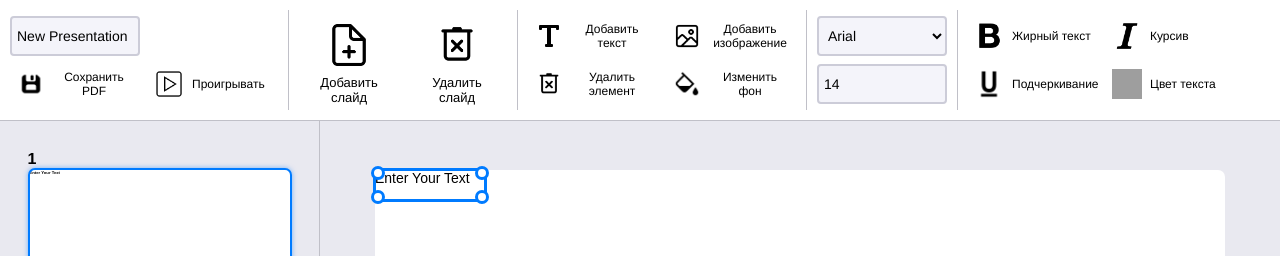
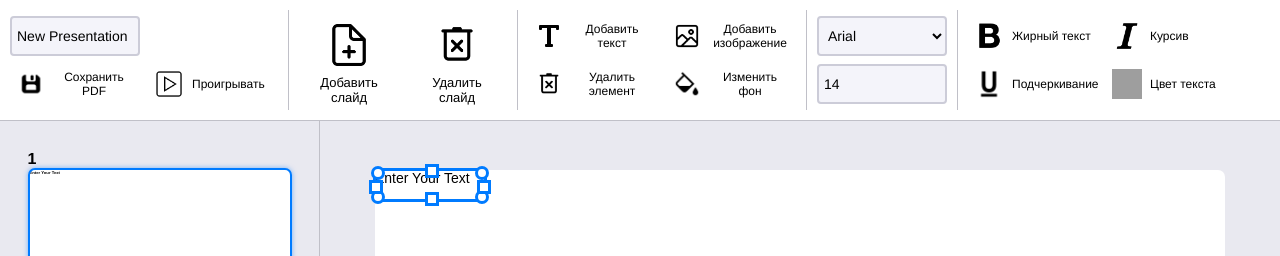
Before and after one commit to skjdhfs/frontend, a React (Vite) app in the folder presentation_editor/: page / in a window 1280 px wide. Both pictures are taken after a click on the button "Добавить текст". Shown: the top 256 px of the page. Built offline with nearby package versions, Linux system fonts and the light colour scheme; grey boxes are pictures that could not be loaded.

Commit message:
added more points for resize

```diff
--- a/presentation_editor/src/store/hooks/useDnd.tsx
+++ b/presentation_editor/src/store/hooks/useDnd.tsx
@@ -15,6 +15,7 @@ function useDnd(args: DndArgs): DndResult {
     const handleMouseDown = (event: React.MouseEvent) => {
 
         event.preventDefault()
+        event.stopPropagation()
 
         const startMouseX = event.pageX
         const startMouseY = event.pageY
--- a/presentation_editor/src/view/SelectionFrame/SelectionFrame.module.css
+++ b/presentation_editor/src/view/SelectionFrame/SelectionFrame.module.css
@@ -46,9 +46,12 @@
     height: 8px;
     background-color: #fff;
     border: 3px solid #007bff;
-    border-radius: 100%;
     z-index: 1000;
     pointer-events: all;
+}
+
+.dotCorner {
+    border-radius: 100%;
 }
 
 .dotTopLeft {
@@ -74,3 +77,27 @@
     right: -5px;
     cursor: nwse-resize;
 }
+
+.dotMidTop {
+    top: -7px;
+    left: calc(50% - 5px);
+    cursor: n-resize;
+}
+
+.dotMidBottom {
+    bottom: -7px;
+    left: calc(50% - 5px);
+    cursor: s-resize;
+}
+
+.dotMidLeft {
+    top: calc(50% - 5px);
+    left: -7px;
+    cursor: w-resize;
+}
+
+.dotMidRight {
+    top: calc(50% - 5px);
+    right: -7px;
+    cursor: e-resize;
+}
--- a/presentation_editor/src/view/SelectionFrame/SelectionFrame.tsx
+++ b/presentation_editor/src/view/SelectionFrame/SelectionFrame.tsx
@@ -83,11 +83,6 @@ function SelectionFrame(props: SelectionFrameProps) {
         startY: object.position.y,
         onDrag: (newX, newY) => {
 
-            // const offsetY = object.position.y - newY
-            // let height = object.size.height + offsetY
-            // let width = height * aspectRatio
-            // const offsetX = width - object.size.width
-
             const offsetX = object.position.x - newX
             const offsetY = object.position.y - newY
 
@@ -101,13 +96,67 @@ function SelectionFrame(props: SelectionFrameProps) {
             if (height > minSize) {
                 dispatch(changeSlideObjSize, {
                     newSize: {width, height},
-                    // newPosition: {x: object.position.x - offsetX, y: newY}
                     newPosition: {
                         x: object.position.x + object.size.width - width,
                         y: object.position.y + object.size.height - height
                     }
                 })
             }
+        }
+    })
+
+    const {onMouseDown: onMidRight} = useDnd({
+        startX: object.size.width,
+        startY: 0,
+        onDrag: (newW) => {
+            dispatch(changeSlideObjSize, {
+                newSize: {width: Math.max(newW, minSize), height: object.size.height}
+            })
+        }
+    })
+
+    const {onMouseDown: onMidLeft} = useDnd({
+        startX: object.position.x,
+        startY: 0,
+        onDrag: (newX) => {
+            const offsetX = object.position.x - newX
+            const width = Math.max(object.size.width + offsetX, minSize)
+            dispatch(changeSlideObjSize, {
+                newSize: {width, height: object.size.height},
+                newPosition: {
+                    x: object.position.x + object.size.width - width,
+                    y: object.position.y
+                }
+            })
+        }
+    })
+
+    const {onMouseDown: onMidBottom} = useDnd({
+        startX: 0,
+        startY: object.size.height,
+        onDrag: (_, newH) => {
+            dispatch(changeSlideObjSize, {
+                newSize: {
+                    width: object.size.width,
+                    height: Math.max(newH, minSize)
+                }
+            })
+        }
+    })
+
+    const {onMouseDown: onMidTop} = useDnd({
+        startX: 0,
+        startY: object.position.y,
+        onDrag: (_, newY) => {
+            const offsetY = object.position.y - newY
+            const height = Math.max(object.size.height + offsetY, minSize)
+            dispatch(changeSlideObjSize, {
+                newSize: {width: object.size.width, height},
+                newPosition: {
+                    x: object.position.x,
+                    y: object.position.y + object.size.height - height
+                }
+            })
         }
     })
 
@@ -129,10 +178,15 @@ function SelectionFrame(props: SelectionFrameProps) {
             <div onMouseDown={onMoveMouseDown} className={`${styles.border} ${styles.borderLeft}`}></div>
             <div onMouseDown={onMoveMouseDown} className={`${styles.border} ${styles.borderRight}`}></div>
 
-            <div onMouseDown={onTopLeft} className={`${styles.dot} ${styles.dotTopLeft}`}></div>
-            <div onMouseDown={onTopRight} className={`${styles.dot} ${styles.dotTopRight}`}></div>
-            <div onMouseDown={onBottomLeft} className={`${styles.dot} ${styles.dotBottomLeft}`}></div>
-            <div onMouseDown={onBottomRight} className={`${styles.dot} ${styles.dotBottomRight}`}></div>
+            <div onMouseDown={onTopLeft} className={`${styles.dot} ${styles.dotTopLeft} ${styles.dotCorner}`}></div>
+            <div onMouseDown={onTopRight} className={`${styles.dot} ${styles.dotTopRight} ${styles.dotCorner}`}></div>
+            <div onMouseDown={onBottomLeft} className={`${styles.dot} ${styles.dotBottomLeft} ${styles.dotCorner}`}></div>
+            <div onMouseDown={onBottomRight} className={`${styles.dot} ${styles.dotBottomRight} ${styles.dotCorner}`}></div>
+
+            <div onMouseDown={onMidTop} className={`${styles.dot} ${styles.dotMidTop}`}></div>
+            <div onMouseDown={onMidBottom} className={`${styles.dot} ${styles.dotMidBottom}`}></div>
+            <div onMouseDown={onMidLeft} className={`${styles.dot} ${styles.dotMidLeft}`}></div>
+            <div onMouseDown={onMidRight} className={`${styles.dot} ${styles.dotMidRight}`}></div>
         </div>
     )
 }
```
